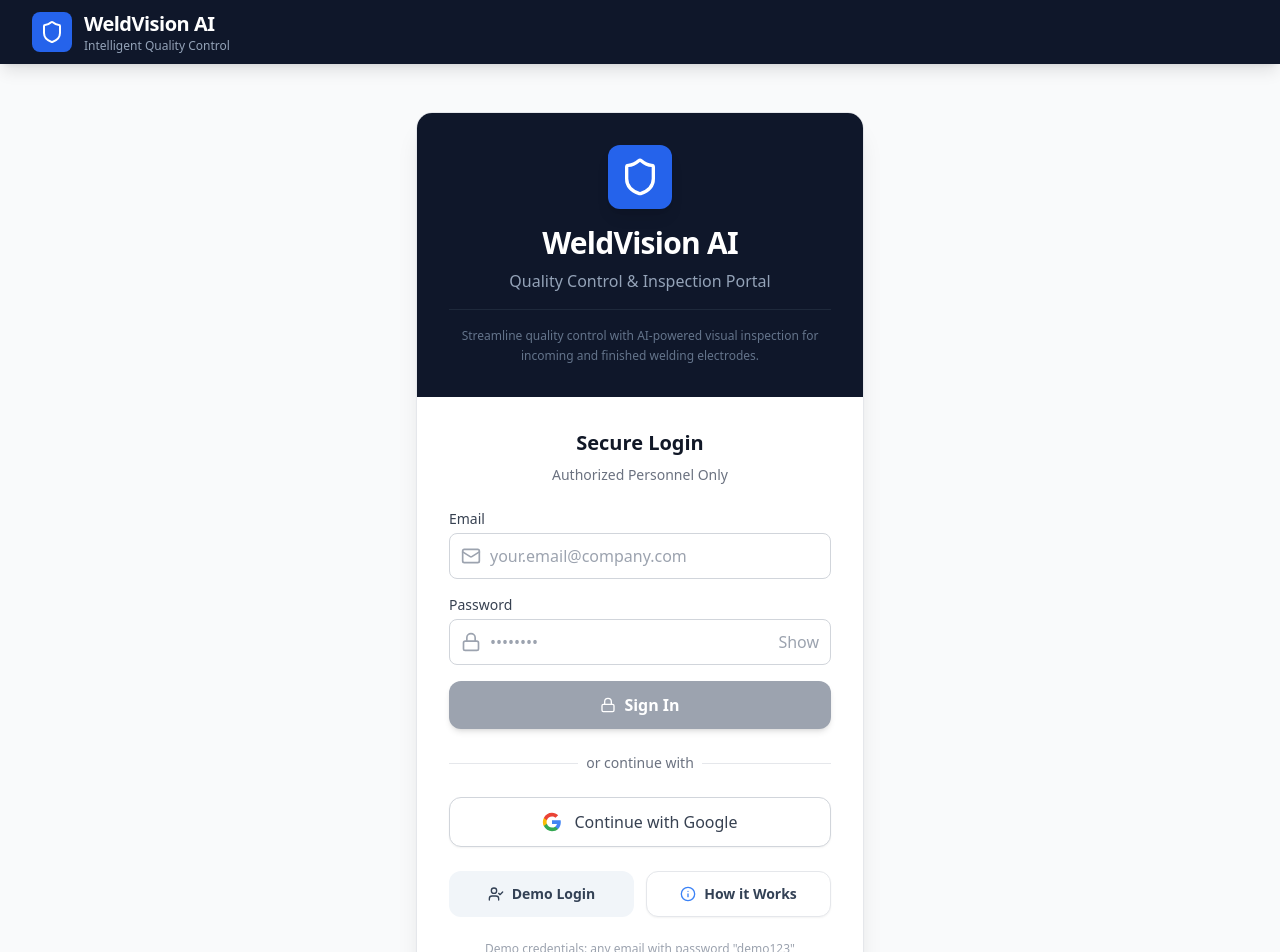
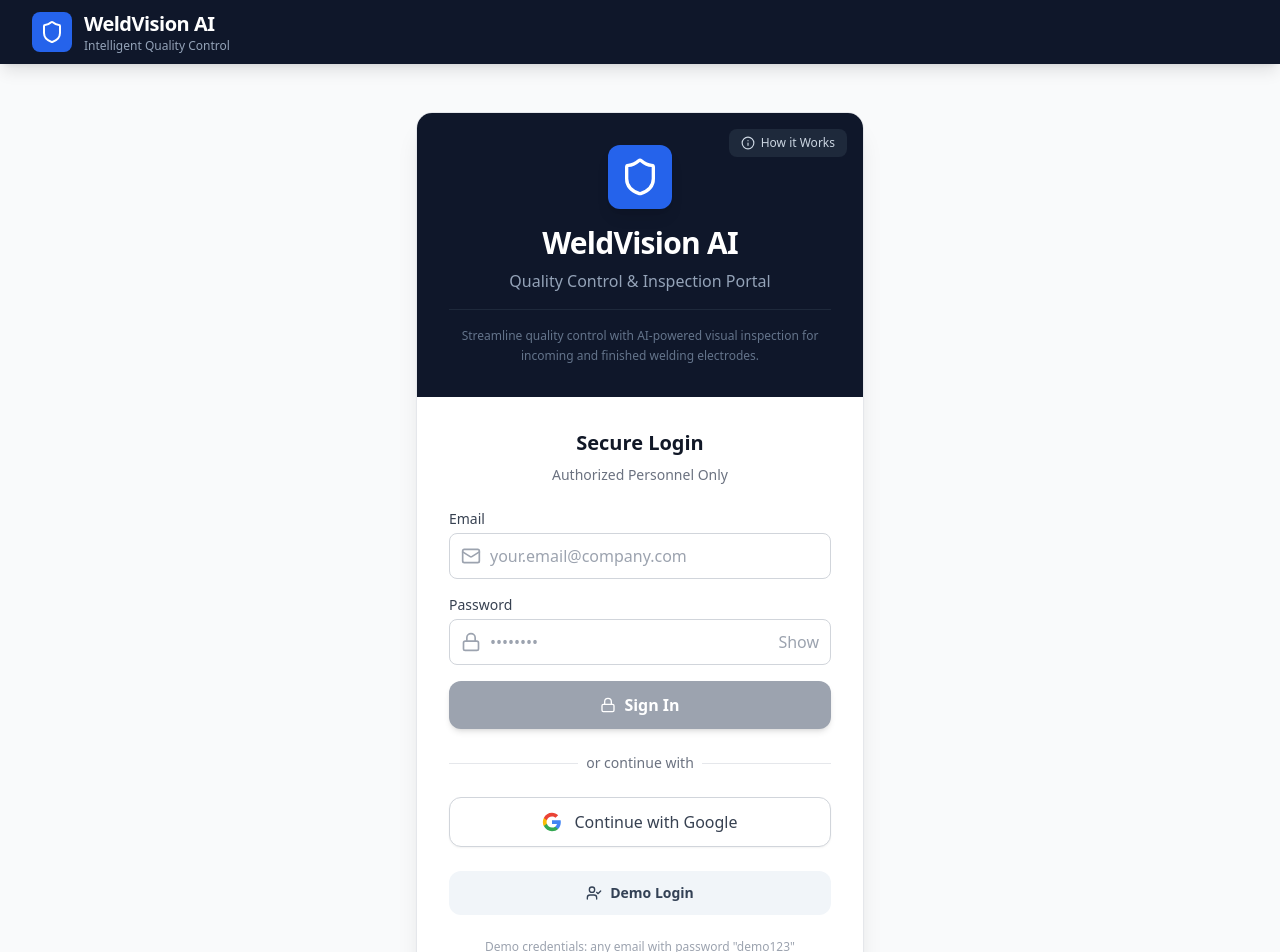
Before and after one commit to companycertification-source/TexVisionAI, a React (Vite) app: page / in a window 1280 px wide. Shown: the top 952 px of the page. Built offline with nearby package versions, Linux system fonts and the light colour scheme; no server answers; the database is empty.

Commit message:
Move How it Works button to header section

```diff
--- a/components/LoginView.tsx
+++ b/components/LoginView.tsx
@@ -35,7 +35,15 @@
     <>
       <div className="min-h-[80vh] flex items-center justify-center p-4 animate-fadeIn">
         <div className="max-w-md w-full bg-white rounded-2xl shadow-xl border border-gray-200 overflow-hidden">
-          <div className="bg-slate-900 p-8 text-center">
+          <div className="bg-slate-900 p-8 text-center relative">
+            {/* How it Works button in header */}
+            <button
+              onClick={() => setShowInfo(true)}
+              className="absolute top-4 right-4 flex items-center gap-1.5 bg-slate-800 hover:bg-slate-700 text-slate-300 hover:text-white text-xs font-medium py-1.5 px-3 rounded-lg transition-all"
+            >
+              <Info className="w-3.5 h-3.5" />
+              How it Works
+            </button>
             <div className="flex justify-center mb-4">
               <div className="bg-blue-600 p-3 rounded-xl shadow-lg">
                 <Shield className="h-10 w-10 text-white" />
@@ -153,7 +161,7 @@
               </button>
             </div>
 
-            <div className="grid grid-cols-2 gap-3">
+            <div className="grid grid-cols-1 gap-3">
               <button
                 onClick={handleDemoLogin}
                 disabled={isLoading}
@@ -161,13 +169,6 @@
               >
                 <UserCheck className="w-4 h-4" />
                 Demo Login
-              </button>
-              <button
-                onClick={() => setShowInfo(true)}
-                className="flex items-center justify-center gap-2 bg-white hover:bg-gray-50 text-slate-700 border border-gray-200 font-bold py-3 px-4 rounded-xl transition-all shadow-sm text-sm"
-              >
-                <Info className="w-4 h-4 text-blue-500" />
-                How it Works
               </button>
             </div>
 
```
